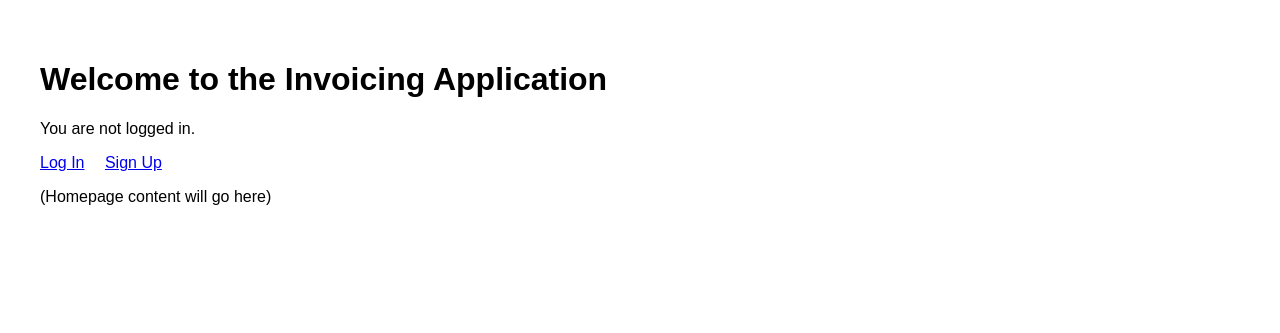
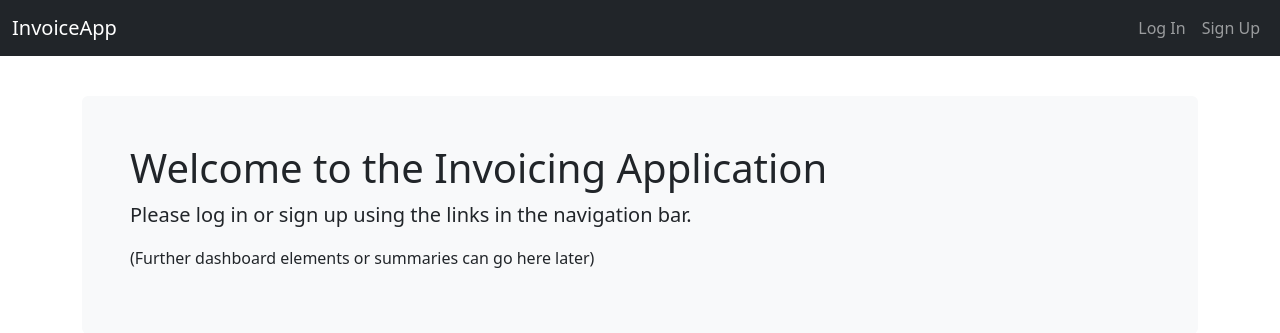
Before and after one commit to waldo7/django-invoicing-app, a Django app: page / in a window 1280 px wide. Shown: the top 333 px of the page. Run offline with Django 5.2, Linux system fonts and the light colour scheme.

Commit message:
feat: Add base template and frontend Quotation list view

```diff
--- a/documents/urls.py
+++ b/documents/urls.py
@@ -10,6 +10,7 @@ urlpatterns = [
     path('order/<int:pk>/create-invoice/', views.create_invoice_from_order, name='order_create_invoice'),
     path('quotation/<int:pk>/pdf/', views.generate_quotation_pdf, name='quotation_pdf'),
     path('invoice/<int:pk>/pdf/', views.generate_invoice_pdf, name='invoice_pdf'),
+    path('quotations/', views.quotation_list_view, name='quotation_list'),
 
 
 ]
--- /dev/null
+++ b/templates/base.html
@@ -0,0 +1,93 @@
+<!doctype html>
+<html lang="en">
+  <head>
+    <meta charset="utf-8">
+    <meta name="viewport" content="width=device-width, initial-scale=1">
+    <title>{% block title %}Invoice App{% endblock %}</title>
+    {# Load Bootstrap CSS via CDN #}
+    <link href="https://cdn.jsdelivr.net/npm/bootstrap@5.3.3/dist/css/bootstrap.min.css" rel="stylesheet" integrity="sha384-QWTKZyjpPEjISv5WaRU9OFeRpok6YctnYmDr5pNlyT2bRjXh0JMhjY6hW+ALEwIH" crossorigin="anonymous">
+    {# Add custom CSS link here later if needed #}
+    {# <link rel="stylesheet" href="{% static 'css/custom.css' %}"> #}
+    <style>
+        /* Simple override */
+        body { padding-top: 5rem; } /* Add padding below fixed navbar */
+        .action-link { margin-right: 5px; }
+    </style>
+  </head>
+  <body>
+
+    <nav class="navbar navbar-expand-md navbar-dark fixed-top bg-dark">
+      <div class="container-fluid">
+        <a class="navbar-brand" href="{% url 'home' %}">InvoiceApp</a>
+        <button class="navbar-toggler" type="button" data-bs-toggle="collapse" data-bs-target="#navbarCollapse" aria-controls="navbarCollapse" aria-expanded="false" aria-label="Toggle navigation">
+          <span class="navbar-toggler-icon"></span>
+        </button>
+        <div class="collapse navbar-collapse" id="navbarCollapse">
+          <ul class="navbar-nav me-auto mb-2 mb-md-0">
+            {% if user.is_authenticated %}
+              <li class="nav-item">
+                <a class="nav-link {% if request.resolver_match.url_name == 'home' %}active{% endif %}" aria-current="page" href="{% url 'home' %}">Home</a>
+              </li>
+              <li class="nav-item">
+                 {# Use namespace 'documents' for app URLs #}
+                <a class="nav-link {% if request.resolver_match.view_name == 'documents:quotation_list' %}active{% endif %}" href="{% url 'documents:quotation_list' %}">Quotations</a>
+              </li>
+              <li class="nav-item">
+                <a class="nav-link" href="#">Invoices</a> {# Placeholder #}
+              </li>
+               <li class="nav-item">
+                <a class="nav-link" href="#">Orders</a> {# Placeholder #}
+              </li>
+               <li class="nav-item">
+                <a class="nav-link" href="#">Clients</a> {# Placeholder #}
+              </li>
+            {% endif %}
+          </ul>
+          <ul class="navbar-nav ms-auto mb-2 mb-md-0">
+             {% if user.is_authenticated %}
+                <li class="nav-item dropdown">
+                  <a class="nav-link dropdown-toggle" href="#" role="button" data-bs-toggle="dropdown" aria-expanded="false">
+                    {{ user.email }}
+                  </a>
+                  <ul class="dropdown-menu dropdown-menu-end">
+                    <li><a class="dropdown-item" href="{% url 'admin:index' %}">Admin Site</a></li>
+                    <li><a class="dropdown-item" href="#">Settings</a></li> {# Placeholder #}
+                    <li><hr class="dropdown-divider"></li>
+                    <li><a class="dropdown-item" href="{% url 'account_logout' %}">Log Out</a></li>
+                  </ul>
+                </li>
+             {% else %}
+                 <li class="nav-item">
+                    <a class="nav-link" href="{% url 'account_login' %}">Log In</a>
+                 </li>
+                  <li class="nav-item">
+                    <a class="nav-link" href="{% url 'account_signup' %}">Sign Up</a>
+                 </li>
+             {% endif %}
+          </ul>
+        </div>
+      </div>
+    </nav>
+
+    <main class="container">
+      {# Display Django messages #}
+      {% if messages %}
+        {% for message in messages %}
+          <div class="alert alert-{% if message.tags %}{{ message.tags }}{% else %}info{% endif %} alert-dismissible fade show" role="alert">
+            {{ message }}
+            <button type="button" class="btn-close" data-bs-dismiss="alert" aria-label="Close"></button>
+          </div>
+        {% endfor %}
+      {% endif %}
+
+      {# Main content block where child templates insert their content #}
+      {% block content %}
+      {% endblock %}
+    </main>
+
+    {# Load Bootstrap JS Bundle (includes Popper) via CDN #}
+    <script src="https://cdn.jsdelivr.net/npm/bootstrap@5.3.3/dist/js/bootstrap.bundle.min.js" integrity="sha384-YvpcrYf0tY3lHB60NNkmXc5s9fDVZLESaAA55NDzOxhy9GkcIdslK1eN7N6jIeHz" crossorigin="anonymous"></script>
+    {# Add custom JS link here later if needed #}
+    {# {% block extra_js %}{% endblock %} #}
+  </body>
+</html>
--- a/templates/home.html
+++ b/templates/home.html
@@ -1,32 +1,31 @@
-<!DOCTYPE html>
-<html lang="en">
-<head>
-    <meta charset="UTF-8">
-    <title>Invoice App Home</title>
-    <style>
-        body { font-family: sans-serif; padding: 2em; }
-        nav a { margin-right: 1em; }
-    </style>
-</head>
-<body>
-    <h1>Welcome to the Invoicing Application</h1>
+{% extends 'base.html' %} {# Inherit structure from base.html #}
 
-    <nav>
-        {% if user.is_authenticated %}
-            <p>Hello, {{ user.email }}!</p>
-            <a href="{% url 'admin:index' %}">Admin Dashboard</a>
-            {# Add links to list views later #}
-            {# <a href="{% url 'documents:quotation_list' %}">Quotations</a> #}
-            {# <a href="{% url 'documents:invoice_list' %}">Invoices</a> #}
-            <a href="{% url 'account_logout' %}">Log Out</a>
-        {% else %}
-            <p>You are not logged in.</p>
-            <a href="{% url 'account_login' %}">Log In</a>
-            <a href="{% url 'account_signup' %}">Sign Up</a>
-        {% endif %}
-    </nav>
+{% block title %}Home - Invoice App{% endblock %} {# Override the title block #}
 
-    <p>(Homepage content will go here)</p>
+{% block content %} {# Fill the content block defined in base.html #}
+  {# Display Django messages (copied from base, good here too after login redirect) #}
+  {% if messages %}
+    {% for message in messages %}
+      <div class="alert alert-{% if message.tags %}{{ message.tags }}{% else %}info{% endif %} alert-dismissible fade show" role="alert">
+        {{ message }}
+        <button type="button" class="btn-close" data-bs-dismiss="alert" aria-label="Close"></button>
+      </div>
+    {% endfor %}
+  {% endif %}
 
-</body>
-</html>
+  <div class="bg-light p-5 rounded mt-3"> {# Added Bootstrap jumbotron-like styling #}
+      <h1>Welcome to the Invoicing Application</h1>
+
+      {% if user.is_authenticated %}
+          <p class="lead">You are logged in as {{ user.email }}.</p>
+          <p>Use the navigation bar above to manage Quotations, Invoices, Clients, etc.</p>
+          {# Link is in Navbar in base.html now #}
+          {# <p><a href="{% url 'documents:quotation_list' %}">View Quotations</a></p> #}
+      {% else %}
+          <p class="lead">Please log in or sign up using the links in the navigation bar.</p>
+      {% endif %}
+
+       <p>(Further dashboard elements or summaries can go here later)</p>
+   </div>
+
+{% endblock %} {# End the content block #}
```
Also changed, not shown: documents/templates/documents/quotation_list.html (added, +64 -0 lines), documents/tests.py (+78 -0 lines), documents/views.py (+17 -0 lines).
